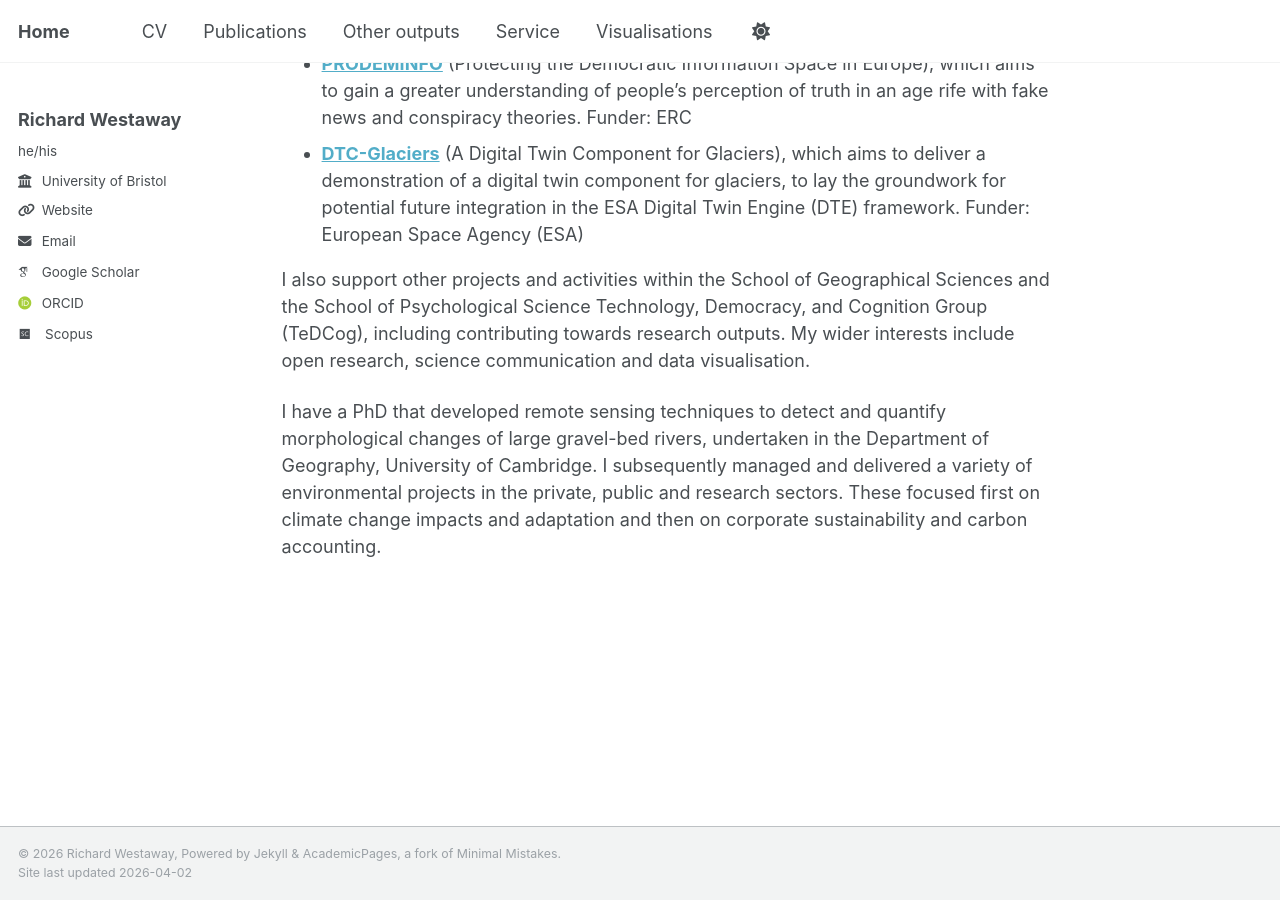
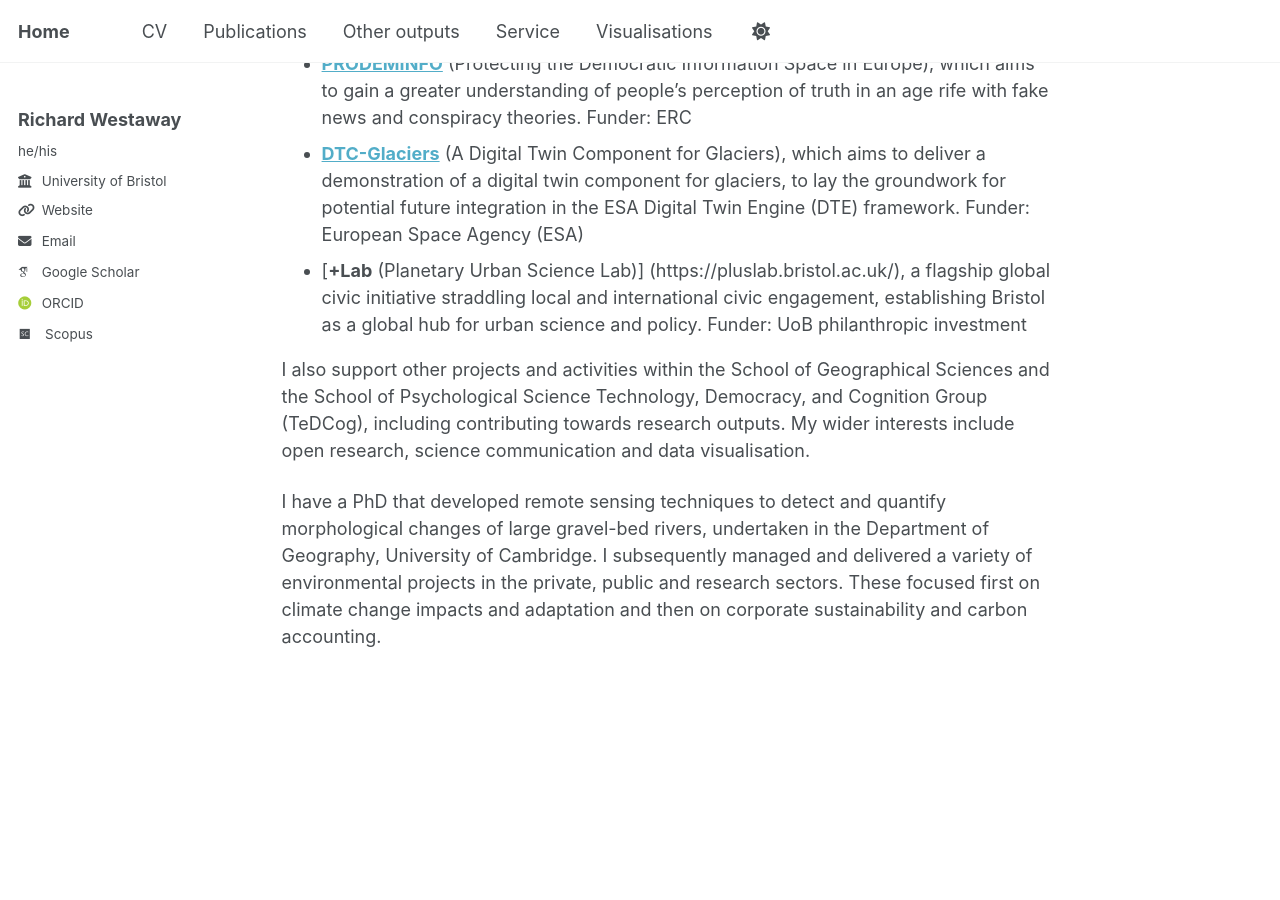
Before and after one commit to richardwestaway/richardwestaway.github.io, a Jekyll site: the page built from _pages/about.md, in a window 1280 px wide and 900 px high, scrolled down 494 px. Built offline with Jekyll 4.4.1, drawn with Linux system fonts in a browser that asks for light colours; some web fonts are replaced.

Commit message:
Update about.md

```diff
--- a/_pages/about.md
+++ b/_pages/about.md
@@ -16,7 +16,7 @@ I currently manage or support the following research projects:
 - [**DEEP PURPLE**](https://cordis.europa.eu/project/id/856416){:target="_blank"}, which is investigating the physical and microbial processes which darken the Greenland Ice Sheet. Host: ENVS, Aarhus University. Funder: ERC
 - [**PRODEMINFO**](https://cordis.europa.eu/project/id/101020961){:target="_blank"} (Protecting the Democratic Information Space in Europe), which aims to gain a greater understanding of people’s perception of truth in an age rife with fake news and conspiracy theories. Funder: ERC
 - [**DTC-Glaciers**](https://eof.esa.int/component/dtc-glaciers/){:target="_blank"} (A Digital Twin Component for Glaciers), which aims to deliver a demonstration of a digital twin component for glaciers, to lay the groundwork for potential future integration in the ESA Digital Twin Engine (DTE) framework. Funder: European Space Agency (ESA)
-<!-- - **+Lab** (Planetary Urban Science Lab), a flagship global civic initiative straddling local and international civic engagement, establishing Bristol as a global hub for urban science and policy. Funder: UoB philanthropic investment -->
+- [**+Lab** (Planetary Urban Science Lab)] (https://pluslab.bristol.ac.uk/), a flagship global civic initiative straddling local and international civic engagement, establishing Bristol as a global hub for urban science and policy. Funder: UoB philanthropic investment
 
 I also support other projects and activities within the School of Geographical Sciences and the School of Psychological Science Technology, Democracy, and Cognition Group (TeDCog), including contributing towards research outputs. My wider interests include open research, science communication and data visualisation.
 
```
